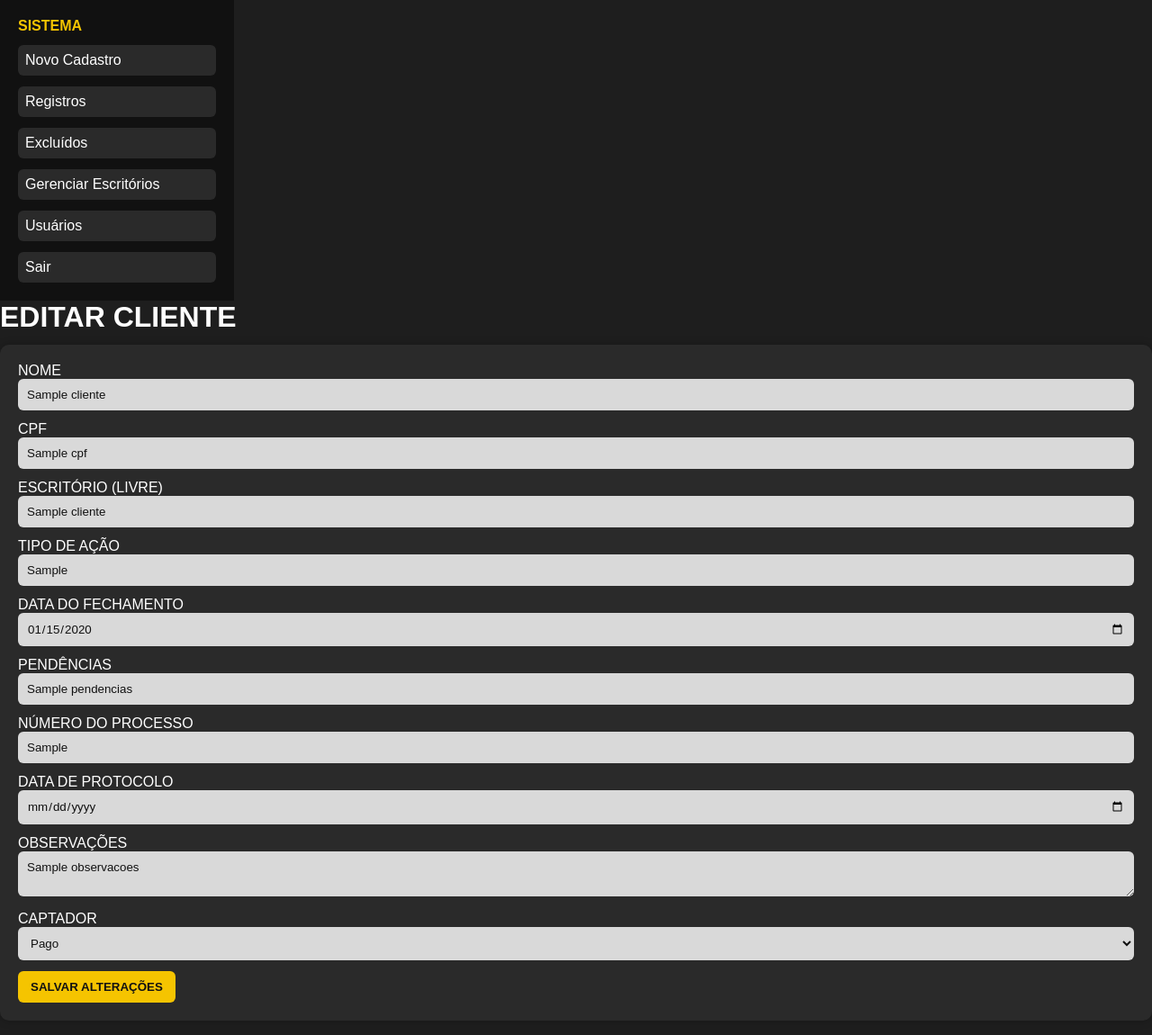
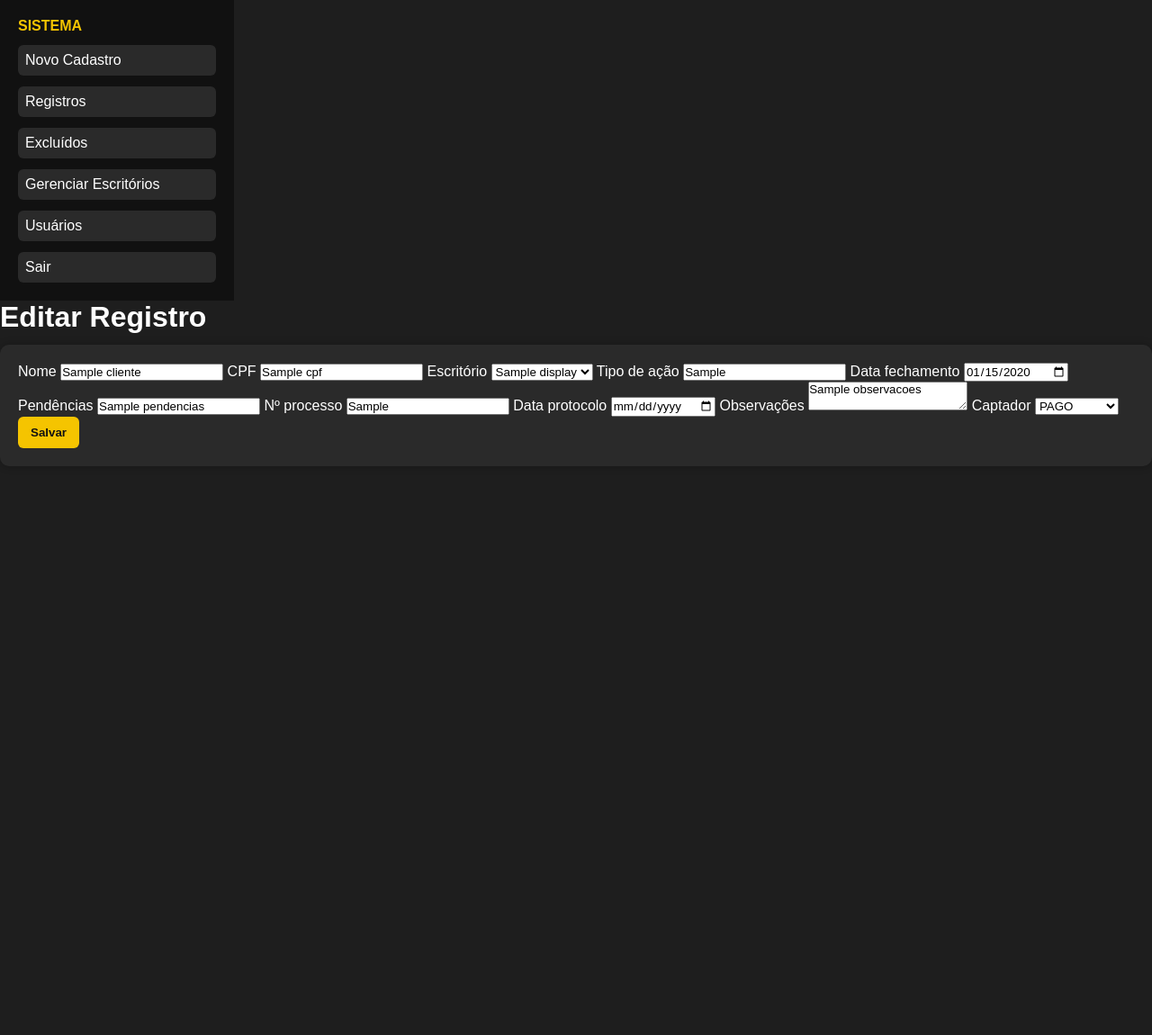
Before and after one commit to bponedev/REGISTRO-DE-CLIENTES, a Python web app: template templates/edit.html in a window 1280 px wide. Shown: the whole page at 90% size. After the commit the page ends 498 px from the top, so only its background shows below. Run offline with Jinja, Linux system fonts and the light colour scheme; the template is opened without the code that fills it: most values are stand-ins (such as "Sample title", 1, 10 or a date in 2020).

Commit message:
Update edit.html

```diff
--- a/templates/edit.html
+++ b/templates/edit.html
@@ -1,28 +1,66 @@
 {% extends "base.html" %}
 {% block content %}
-<h1>EDITAR CLIENTE</h1>
+
+<h1>Editar Registro</h1>
+
 <div class="card">
-  <form action="{{ url_for('update') }}" method="post">
+
+<form method="POST" action="{{ url_for('update') }}">
+
     <input type="hidden" name="id" value="{{ cliente.id }}">
     <input type="hidden" name="office" value="{{ office }}">
-    <label class="field">NOME<input name="nome" value="{{ cliente.nome }}" required></label>
-    <label class="field">CPF<input name="cpf" value="{{ cliente.cpf }}" required></label>
-    <label class="field">ESCRITÓRIO (LIVRE)
-      <input name="escritorio" value="{{ cliente.escritorio_nome }}">
+
+    <label>Nome
+        <input name="nome" value="{{ cliente.nome }}">
     </label>
-    <label class="field">TIPO DE AÇÃO<input name="tipo_acao" value="{{ cliente.tipo_acao }}"></label>
-    <label class="field">DATA DO FECHAMENTO<input type="date" name="data_fechamento" value="{{ cliente.data_fechamento }}"></label>
-    <label class="field">PENDÊNCIAS<input name="pendencias" value="{{ cliente.pendencias }}"></label>
-    <label class="field">NÚMERO DO PROCESSO<input name="numero_processo" value="{{ cliente.numero_processo }}"></label>
-    <label class="field">DATA DE PROTOCOLO<input type="date" name="data_protocolo" value="{{ cliente.data_protocolo }}"></label>
-    <label class="field">OBSERVAÇÕES<textarea name="observacoes">{{ cliente.observacoes }}</textarea></label>
-    <label class="field">CAPTADOR
-      <select name="captador">
-        <option {% if cliente.captador == "Pago" %}selected{% endif %}>Pago</option>
-        <option {% if cliente.captador == "Não pago" %}selected{% endif %}>Não pago</option>
-      </select>
+
+    <label>CPF
+        <input name="cpf" value="{{ cliente.cpf }}">
     </label>
-    <button class="btn" type="submit">SALVAR ALTERAÇÕES</button>
-  </form>
+
+    <label>Escritório
+        <select name="escritorio">
+            {% for o in offices %}
+                <option value="{{ o.display }}" {% if cliente.escritorio_nome == o.display %}selected{% endif %}>{{ o.display }}</option>
+            {% endfor %}
+        </select>
+    </label>
+
+    <label>Tipo de ação
+        <input name="tipo_acao" value="{{ cliente.tipo_acao }}">
+    </label>
+
+    <label>Data fechamento
+        <input type="date" name="data_fechamento" value="{{ cliente.data_fechamento }}">
+    </label>
+
+    <label>Pendências
+        <input name="pendencias" value="{{ cliente.pendencias }}">
+    </label>
+
+    <label>Nº processo
+        <input name="numero_processo" value="{{ cliente.numero_processo }}">
+    </label>
+
+    <label>Data protocolo
+        <input type="date" name="data_protocolo" value="{{ cliente.data_protocolo }}">
+    </label>
+
+    <label>Observações
+        <textarea name="observacoes">{{ cliente.observacoes }}</textarea>
+    </label>
+
+    <label>Captador
+        <select name="captador">
+            <option {% if cliente.captador=='PAGO' %}selected{% endif %}>PAGO</option>
+            <option {% if cliente.captador=='NÃO PAGO' %}selected{% endif %}>NÃO PAGO</option>
+        </select>
+    </label>
+
+    <button class="btn" type="submit">Salvar</button>
+
+</form>
+
 </div>
+
 {% endblock %}
```
